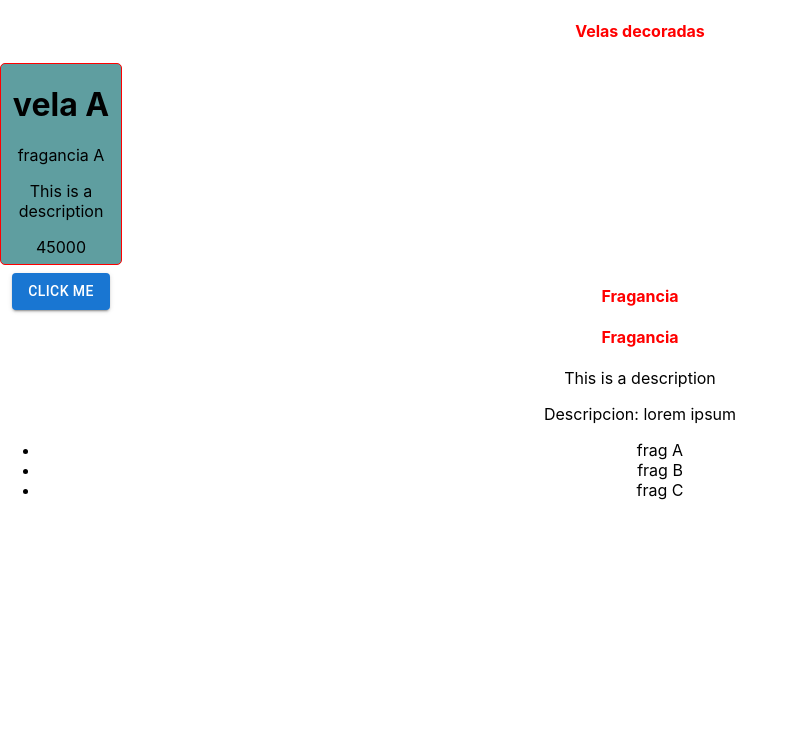
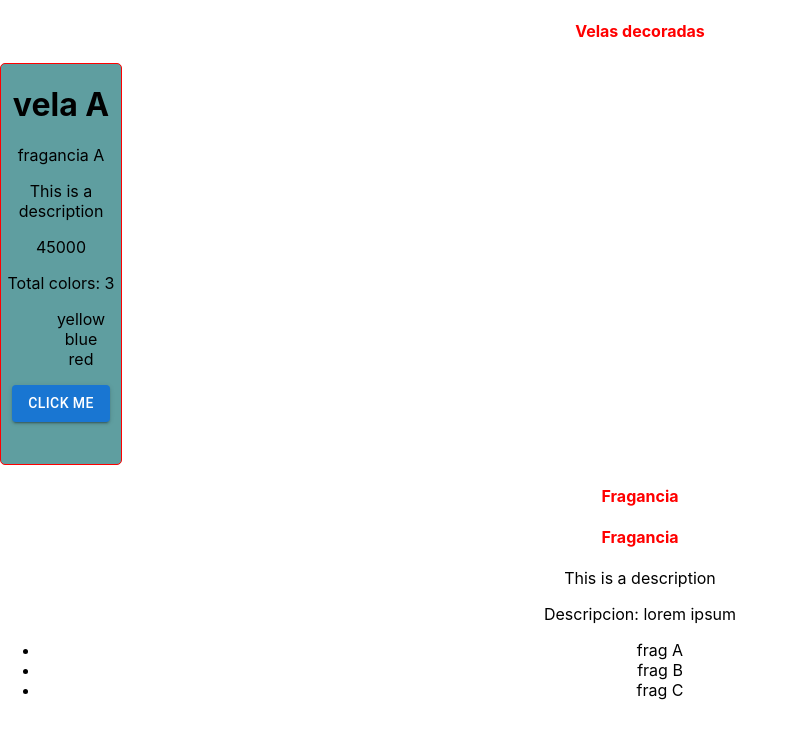
Before and after one commit to jfbarahonag/curso-react, a React (Create React App) app: page / in a window 1280 px wide. Shown: the top 738 px of the page, without its empty margins (0-798 px from the left). Built offline with nearby package versions, Linux system fonts and the light colour scheme.

Commit message:
a method was added to list the colors of a candle

```diff
--- a/src/components/candle.js
+++ b/src/components/candle.js
@@ -23,6 +23,12 @@ export class Description extends Component{
 }
 
 class Candle extends Component{
+    colors = ['yellow', 'blue', 'red']
+
+    countColors() {
+        return this.colors.length;
+    }
+
     render() {
         return(
             <div className="candle">
@@ -30,6 +36,9 @@ class Candle extends Component{
                 {this.props.fragancy}
                 <Description />
                 <p>{this.props.cost}</p>
+                Total colors: {this.countColors()}
+                <ul>{this.colors.map(color => <li>{color}</li>)}
+                </ul>
                 <Button variant="contained">
                     Click me
                 </Button>
--- a/src/styles/candle.css
+++ b/src/styles/candle.css
@@ -4,8 +4,12 @@ h4 {
 
 .candle {
     width: 120px;
-    height: 200px;
+    height: 400px;
     border: 1px solid red;
     border-radius: 5px;
     background-color: cadetblue;
 }
+
+.candle ul {
+    list-style: none;
+}
```
